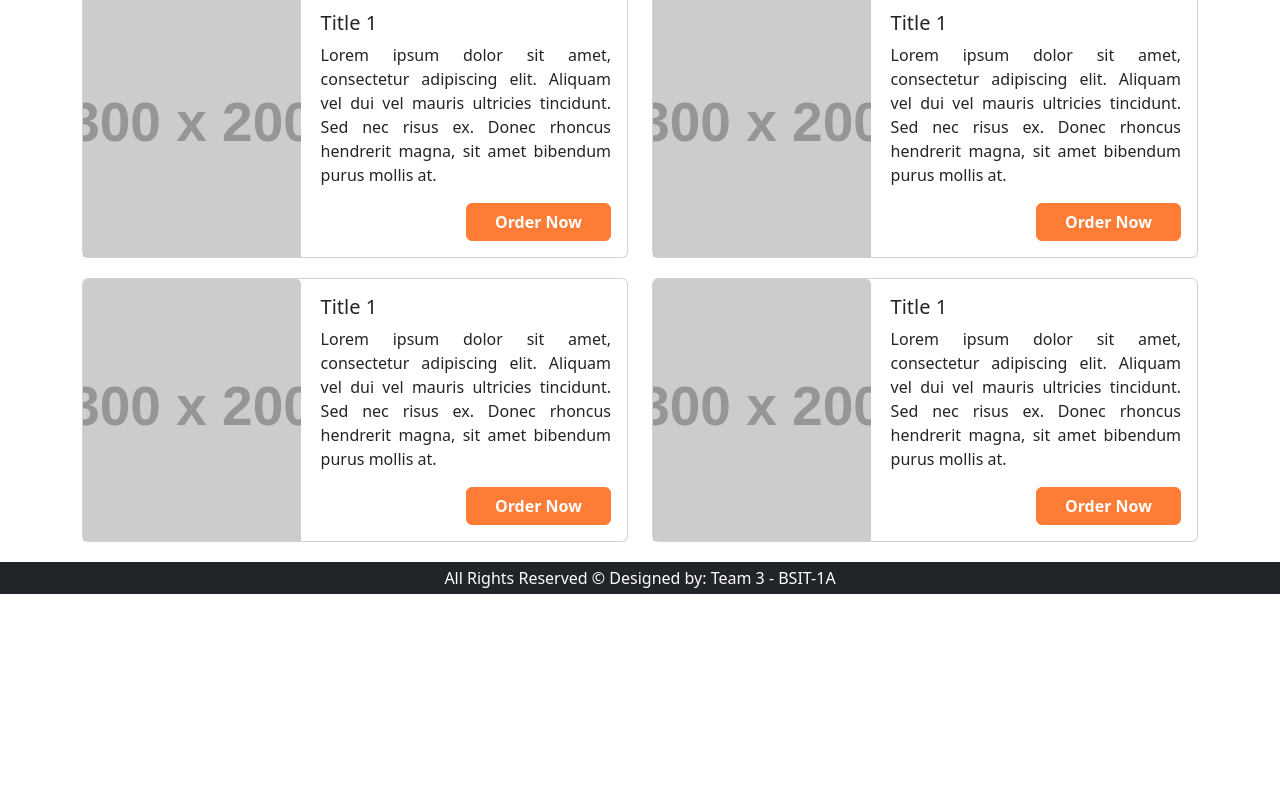
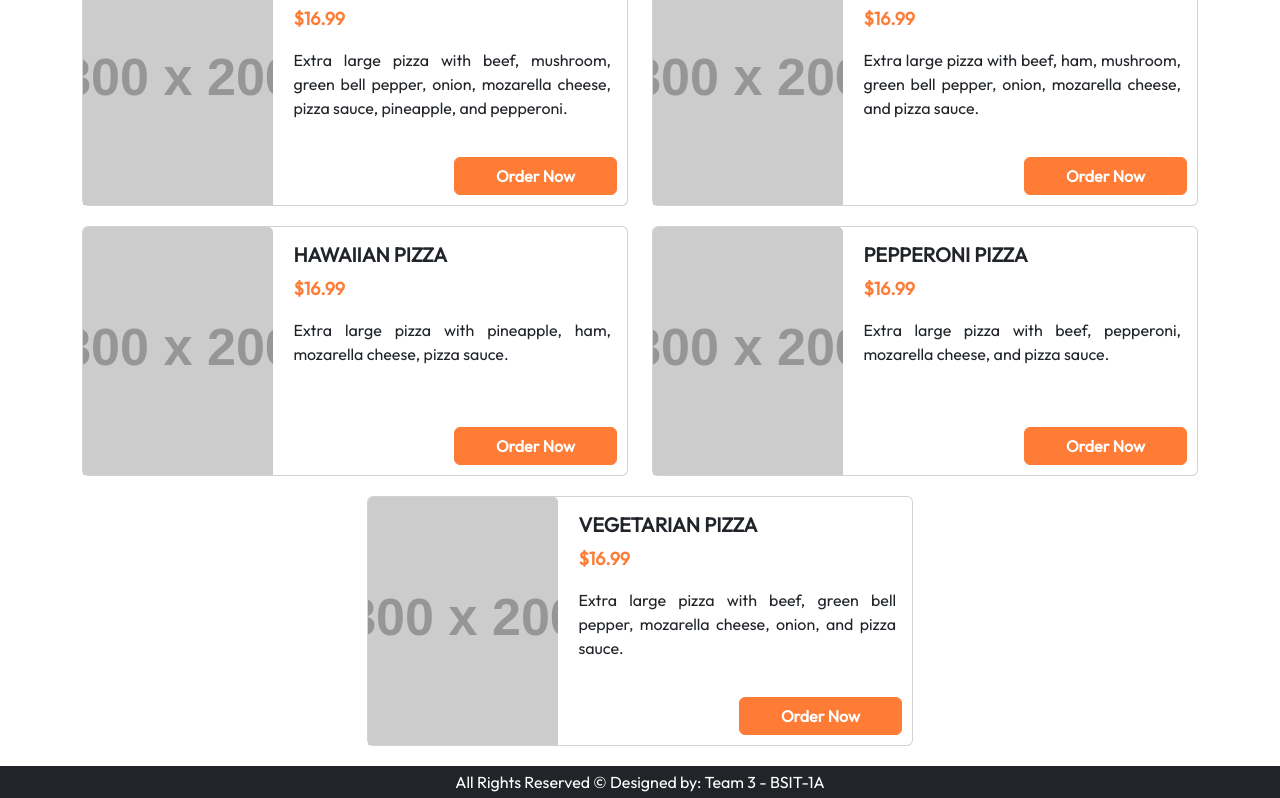
Before and after one commit to Raniel-Roque/TEAM3-FINALS-WEBSITE, a plain HTML site: page pizza.html in a window 1280 px wide. Shown: the part 594-1392 px from the top of the page. Before the commit the page ends 1188 px from the top, so only its background shows below. Drawn offline with nearby package versions, Linux system fonts and the light colour scheme; placeholder pictures from the web are drawn by us.

Commit message:
Finished text, price, button and fixed minor issues

```diff
--- a/css/PizzaStyle.css
+++ b/css/PizzaStyle.css
@@ -2,6 +2,9 @@
   display: block;
 }
 
+* {
+  font-family: 'Outfit', sans-serif;
+}
 /*
 .img-hover {
     transition: transform 0.3s ease-in-out;
@@ -17,8 +20,15 @@ h1 {
   font-size: 40px;
   text-transform: capitalize;
 }
+
+body.dark main{
+  filter: brightness(0.2);
+  transition: filter 0.3s ease-in-out;
+}
+
 body.dark {
   background-color: rgba(0,0,0,0.8);
+  transition: background-color 0.3s ease-in-out;
 }
 
 body.dark header {
@@ -29,11 +39,23 @@ body.dark nav {
   background-color: white;
 }
 
-body.dark main{
-  filter: brightness(0.2);
+body.light main{
+  filter: brightness(1);
   transition: filter 0.3s ease-in-out;
 }
 
+body.light {
+  background-color: rgba(0,0,0,0);
+  transition: background-color 0.3s ease-in-out;
+}
+
+body.light header {
+  background-color: white;
+}
+
+body.light nav {
+  background-color: white;
+}
 
 .card {
   margin-bottom: 20px;
@@ -42,10 +64,24 @@ body.dark main{
 
 .card-title {
   text-align: center;
+  text-transform: uppercase;
+  font-weight: bold;
+}
+
+.card-price {
+  color: #FE7C36;
+  font-weight: 900;
+  font-size: 18px;
 }
 
 .card-text{
   text-align: justify;
+  font-size: medium;
+  text-transform: lowercase;
+}
+
+.card-text::first-letter {
+  text-transform: capitalize;
 }
 
 .card img {
@@ -77,23 +113,8 @@ body.dark main{
 }
 
 @media only screen and (min-width: 768px) {
-  .order-now-btn:hover {
-    background-color: #ff5900;
-    border-color: #ff5900;
-    color: white;
-    transform: scale(1.06);
-  }
-
-  .order-now-btn:not(:hover) {
-    transform: scale(1);
-  }
-
-  h1 {
-    text-align: center;
-    font-size: 50px;
-  }
-
   .card {
+    height: 230px;
     flex-direction: row;
   }
 
@@ -103,7 +124,6 @@ body.dark main{
   }
 
   .card-body {
-    width: 70%;
     padding-left: 20px;
   }
 
@@ -111,11 +131,45 @@ body.dark main{
     text-align: left;
   }
 
-  .card-text{
+  .card-text {
     text-align: justify;
   }
 
-  .card .order-now-btn {
-    width: 50%;
+  .order-now-btn {
+    width: 30%;
+    position: absolute;
+    bottom: 10px;
+    right: 10px;
   }
 }
+
+@media only screen and (min-width: 992px) {
+  .card {
+    height: 250px;
+    flex-direction: row;
+  }
+
+  .card img {
+    width: 35%;
+    height: auto;
+  }
+
+  .card-body {
+    padding-left: 20px;
+  }
+
+  .card-title {
+    text-align: left;
+  }
+
+  .card-text {
+    text-align: justify;
+  }
+
+  .order-now-btn {
+    width: 30%;
+    position: absolute;
+    bottom: 10px;
+    right: 10px;
+  }
+}
--- a/js/menu.js
+++ b/js/menu.js
@@ -3,4 +3,9 @@ const body = document.querySelector('body');
 
 menuButton.addEventListener('click', function() {
   body.classList.toggle('dark');
+  if (body.classList.contains('dark')) {
+    body.classList.remove('light');
+  } else {
+    body.classList.add('light');
+  }
 });
--- a/pizza.html
+++ b/pizza.html
@@ -8,6 +8,9 @@
         <link href="https://cdn.jsdelivr.net/npm/bootstrap@5.3.0-alpha3/dist/css/bootstrap.min.css" rel="stylesheet" integrity="sha384-KK94CHFLLe+nY2dmCWGMq91rCGa5gtU4mk92HdvYe+M/SXH301p5ILy+dN9+nJOZ" crossorigin="anonymous">
         <link rel="stylesheet" href="https://cdnjs.cloudflare.com/ajax/libs/font-awesome/5.15.3/css/all.min.css">
         <link rel="stylesheet" href="css/PizzaStyle.css">
+        <link rel="preconnect" href="https://fonts.googleapis.com">
+        <link rel="preconnect" href="https://fonts.gstatic.com" crossorigin>
+        <link href="https://fonts.googleapis.com/css2?family=Outfit&display=swap" rel="stylesheet">
     </head>
     <body>
         <header>
@@ -95,8 +98,9 @@
                     <div class="card">
                       <img class="card-img-top" src="https://via.placeholder.com/300x200.png" alt="Card image cap">
                       <div class="card-body">
-                        <h5 class="card-title">Title 1</h5>
-                        <p class="card-text">Lorem ipsum dolor sit amet, consectetur adipiscing elit. Aliquam vel dui vel mauris ultricies tincidunt. Sed nec risus ex. Donec rhoncus hendrerit magna, sit amet bibendum purus mollis at.</p>
+                        <h5 class="card-title">Mega Overload Pizza</h5>
+                        <p class="card-price">$19.99</p>
+                        <p class="card-text">14'' Extra Large Pizza with Beef, Ham, Mushroom, Green Bell Pepper, Onion, Mozarella Cheese, Pineapple, Pepperoni, and Pizza Sauce.</p>
                         <a href="#" class="btn btn-primary order-now-btn">Order Now</a>
                       </div>
                     </div>
@@ -105,8 +109,9 @@
                     <div class="card">
                       <img class="card-img-top" src="https://via.placeholder.com/300x200.png" alt="Card image cap">
                       <div class="card-body">
-                        <h5 class="card-title">Title 1</h5>
-                        <p class="card-text">Lorem ipsum dolor sit amet, consectetur adipiscing elit. Aliquam vel dui vel mauris ultricies tincidunt. Sed nec risus ex. Donec rhoncus hendrerit magna, sit amet bibendum purus mollis at.</p>
+                        <h5 class="card-title">Mix and Match Pizza</h5>
+                        <p class="card-price">$16.99</p>
+                        <p class="card-text card-text-2">14'' Extra Large Pizza, where you can savor the delectable combination of any two flavors from our wide range of classic pizzas.</p>
                         <a href="#" class="btn btn-primary order-now-btn">Order Now</a>
                       </div>
                     </div>
@@ -120,8 +125,11 @@
                     <div class="card">
                       <img class="card-img-top" src="https://via.placeholder.com/300x200.png" alt="Card image cap">
                       <div class="card-body">
-                        <h5 class="card-title">Title 1</h5>
-                        <p class="card-text">Lorem ipsum dolor sit amet, consectetur adipiscing elit. Aliquam vel dui vel mauris ultricies tincidunt. Sed nec risus ex. Donec rhoncus hendrerit magna, sit amet bibendum purus mollis at.</p>
+                        <h5 class="card-title">Special Pizza</h5>
+                        <p class="card-price">$16.99</p>
+                        <p class="card-text">Extra Large Pizza with Beef, Mushroom,
+                          Green Bell Pepper, Onion, Mozarella Cheese,
+                          Pizza Sauce, Pineapple, and Pepperoni. </p>
                         <a href="#" class="btn btn-primary order-now-btn">Order Now</a>
                       </div>
                     </div>
@@ -130,8 +138,11 @@
                     <div class="card">
                       <img class="card-img-top" src="https://via.placeholder.com/300x200.png" alt="Card image cap">
                       <div class="card-body">
-                        <h5 class="card-title">Title 1</h5>
-                        <p class="card-text">Lorem ipsum dolor sit amet, consectetur adipiscing elit. Aliquam vel dui vel mauris ultricies tincidunt. Sed nec risus ex. Donec rhoncus hendrerit magna, sit amet bibendum purus mollis at.</p>
+                        <h5 class="card-title">Combination Pizza</h5>
+                        <p class="card-price">$16.99</p>
+                        <p class="card-text">Extra Large Pizza with Beef, Ham,
+                          Mushroom, Green Bell Pepper,
+                          Onion, Mozarella Cheese, and Pizza Sauce. </p>
                         <a href="#" class="btn btn-primary order-now-btn">Order Now</a>
                       </div>
                     </div>
@@ -140,8 +151,10 @@
                     <div class="card">
                       <img class="card-img-top" src="https://via.placeholder.com/300x200.png" alt="Card image cap">
                       <div class="card-body">
-                        <h5 class="card-title">Title 1</h5>
-                        <p class="card-text">Lorem ipsum dolor sit amet, consectetur adipiscing elit. Aliquam vel dui vel mauris ultricies tincidunt. Sed nec risus ex. Donec rhoncus hendrerit magna, sit amet bibendum purus mollis at.</p>
+                        <h5 class="card-title">Hawaiian Pizza</h5>
+                        <p class="card-price">$16.99</p>
+                        <p class="card-text card-text-3">Extra Large Pizza with Pineapple, Ham,
+                          Mozarella Cheese, Pizza Sauce.</p>
                         <a href="#" class="btn btn-primary order-now-btn">Order Now</a>
                       </div>
                     </div>
@@ -150,11 +163,30 @@
                     <div class="card">
                       <img class="card-img-top" src="https://via.placeholder.com/300x200.png" alt="Card image cap">
                       <div class="card-body">
-                        <h5 class="card-title">Title 1</h5>
-                        <p class="card-text">Lorem ipsum dolor sit amet, consectetur adipiscing elit. Aliquam vel dui vel mauris ultricies tincidunt. Sed nec risus ex. Donec rhoncus hendrerit magna, sit amet bibendum purus mollis at.</p>
+                        <h5 class="card-title">Pepperoni Pizza</h5>
+                        <p class="card-price">$16.99</p>
+                        <p class="card-text card-text-3">Extra Large Pizza with Beef, Pepperoni,
+                          Mozarella Cheese, and Pizza Sauce.</p>
                         <a href="#" class="btn btn-primary order-now-btn">Order Now</a>
                       </div>
                     </div>
+                  </div>
+                  <div class="col-lg-3">
+                  </div>
+                  <div class="col-md-12 col-lg-6">
+                    <div class="card">
+                      <img class="card-img-top" src="https://via.placeholder.com/300x200.png" alt="Card image cap">
+                      <div class="card-body">
+                        <h5 class="card-title">Vegetarian Pizza</h5>
+                        <p class="card-price">$16.99</p>
+                        <p class="card-text card-text-3" >Extra Large Pizza with Beef,
+                          Green Bell Pepper, Mozarella Cheese,
+                          Onion, and Pizza Sauce.</p>
+                        <a href="#" class="btn btn-primary order-now-btn">Order Now</a>
+                      </div>
+                    </div>
+                  </div>
+                  <div class="col-lg-3">
                   </div>
                     </div>
                 </div>
```
